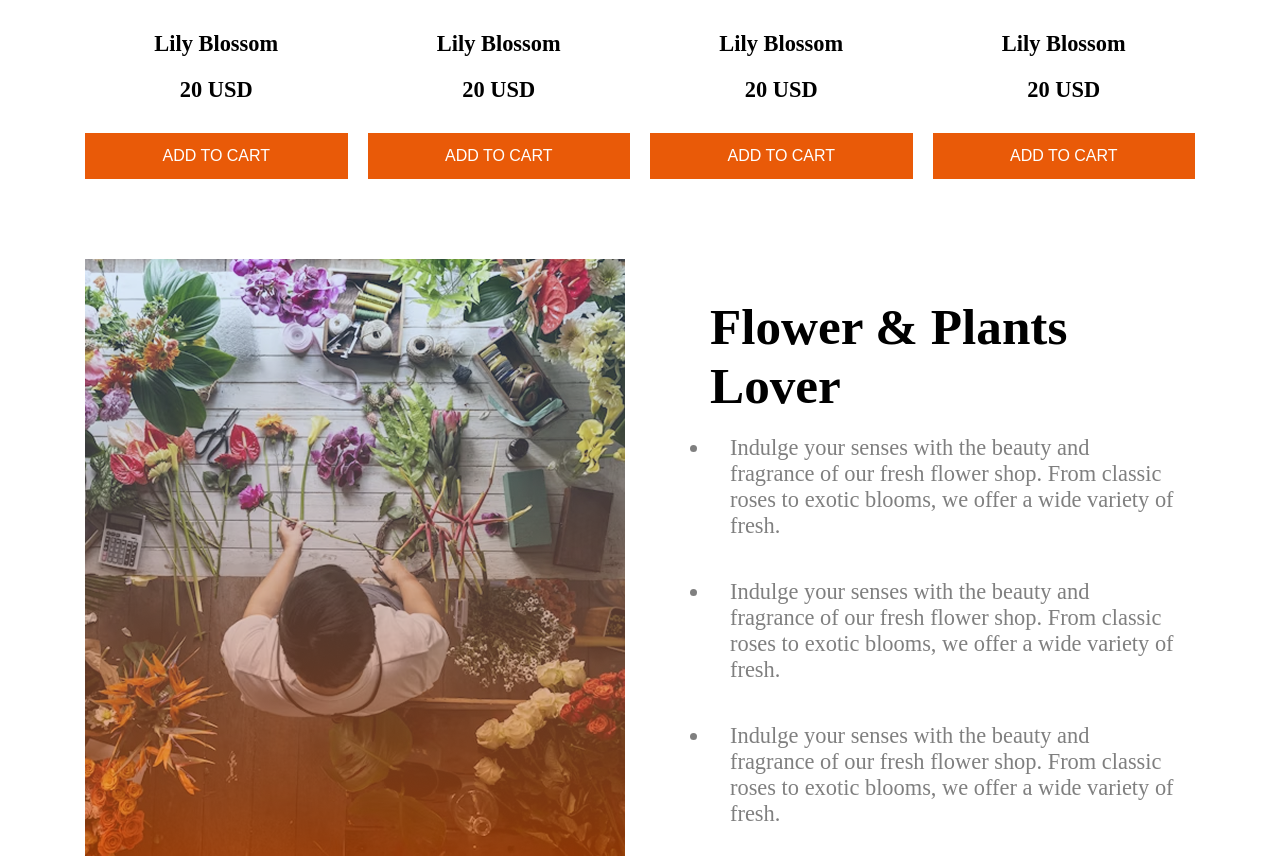
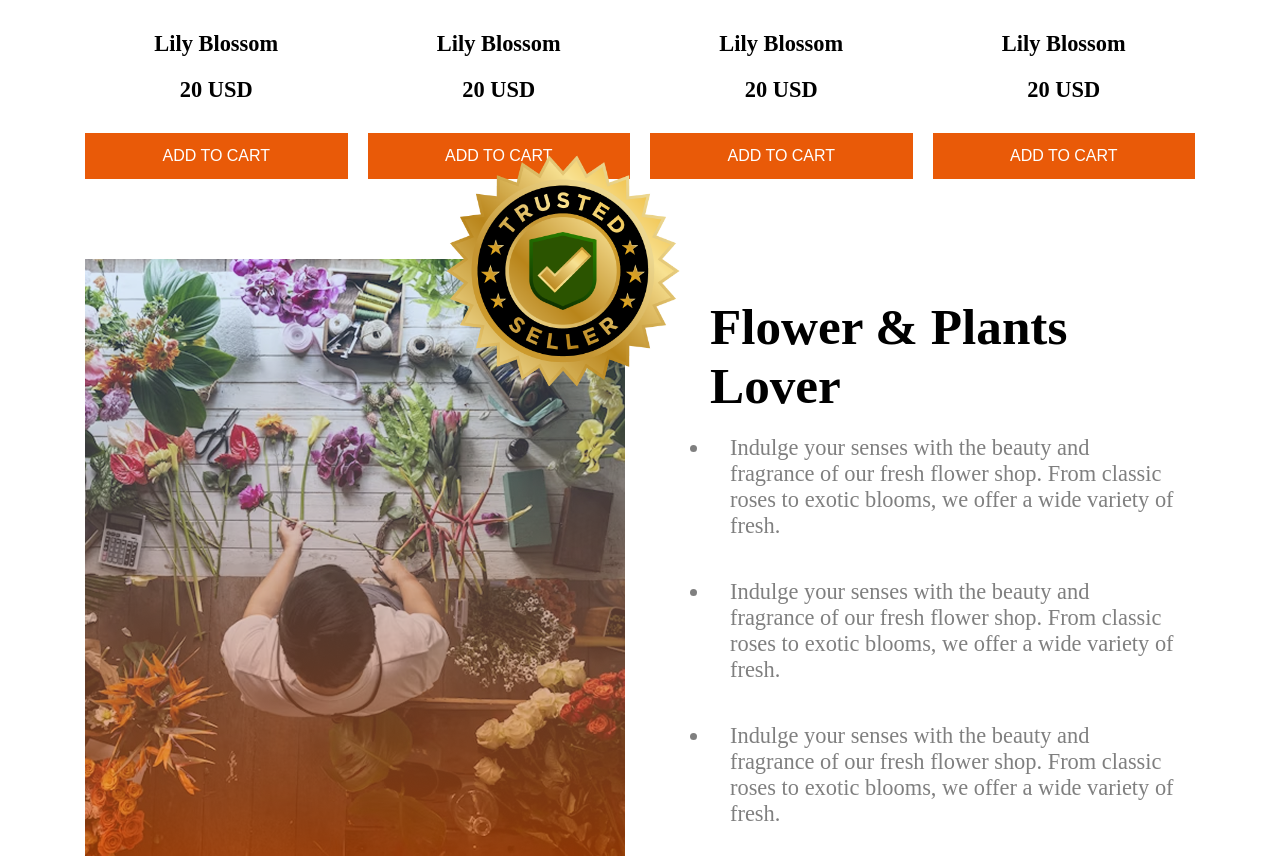
Before and after one commit to AMINBD2022/flowers, a plain HTML site: page index.html in a window 1280 px wide. Shown: the part 1680-2536 px from the top of the page. Drawn offline with Linux system fonts and the light colour scheme.

Commit message:
added truasta badge style

```diff
--- a/css/style.css
+++ b/css/style.css
@@ -120,11 +120,22 @@ header .nav-bar ul a{
 
 .flowerplants{
     gap:85px;
+    margin-top: 18px;
 }
 .contant-box {
     margin: 38px auto;
 }
 
+
+.flowerplants .image-box{
+    position: relative;
+}
+.flowerplants .image-box .trust-badge{
+    position: absolute;
+    width: 60%;
+    top:-150px;
+    right: -100px;
+}
 /* -----------------------branch -------------------- */
 
 .branch{
--- a/index.html
+++ b/index.html
@@ -94,6 +94,7 @@
         <div class="container flowerplants d-flex">
             <div class="image-box">
                 <img src="images/flower-store.png" alt="">
+                <img class="trust-badge" src="images/trusted-badge.png" alt="">
             </div>
             <div class="contant-box">
                 <h2 class="section-title">
```
